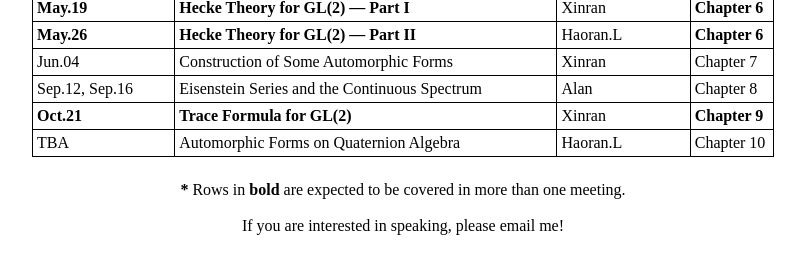
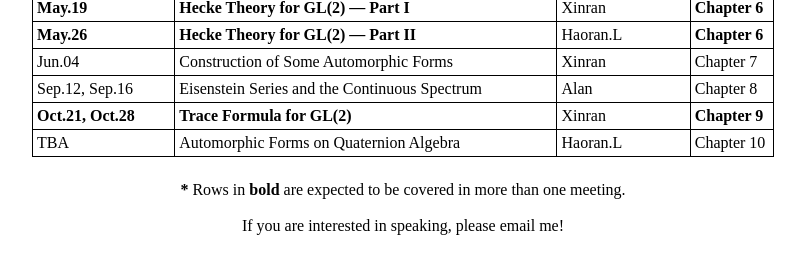
Before and after one commit to axhou/axhou.github.io, a Jekyll site: the page gel2025.html, which Jekyll copies as it is, in a window 1280 px wide. Shown: the part 386-660 px from the top of the page, without its empty margins (237-1042 px from the left). Built offline with Jekyll 4.4.1, drawn with Linux system fonts in a browser that asks for light colours.

Commit message:
Update gel2025.html

```diff
--- a/gel2025.html
+++ b/gel2025.html
@@ -57,7 +57,7 @@
       <tr><td><strong>May.26</strong></td><td><strong>Hecke Theory for GL(2) — Part II</strong></td><td>Haoran.L</td><td><strong>Chapter 6</strong></td></tr>
       <tr><td>Jun.04</td><td>Construction of Some Automorphic Forms</td><td>Xinran</td><td>Chapter 7</td></tr>
       <tr><td>Sep.12, Sep.16</td><td>Eisenstein Series and the Continuous Spectrum</td><td>Alan</td><td>Chapter 8</td></tr>
-      <tr><td><strong>Oct.21</strong></td><td><strong>Trace Formula for GL(2)</strong></td><td>Xinran</td><td><strong>Chapter 9</strong></td></tr>
+      <tr><td><strong>Oct.21, Oct.28</strong></td><td><strong>Trace Formula for GL(2)</strong></td><td>Xinran</td><td><strong>Chapter 9</strong></td></tr>
       <tr><td>TBA</td><td>Automorphic Forms on Quaternion Algebra</td><td>Haoran.L</td><td>Chapter 10</td></tr>
     </tbody>
   </table>
```
